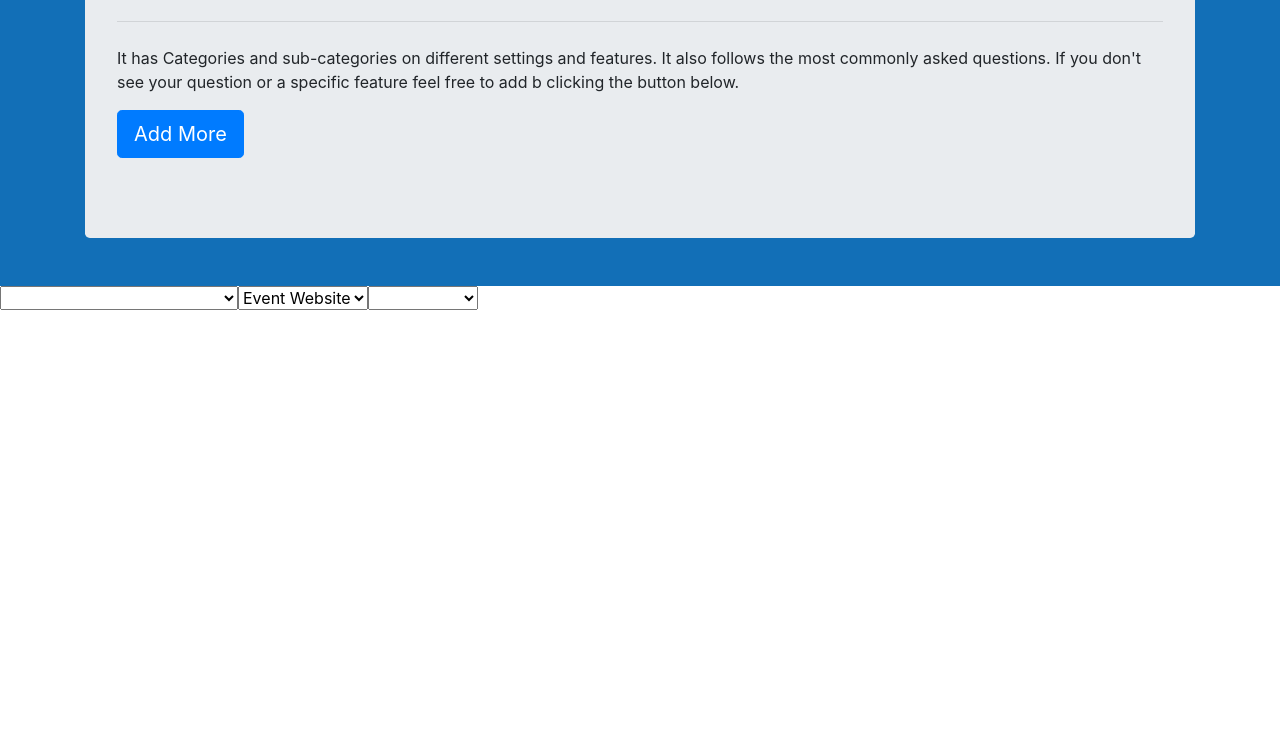
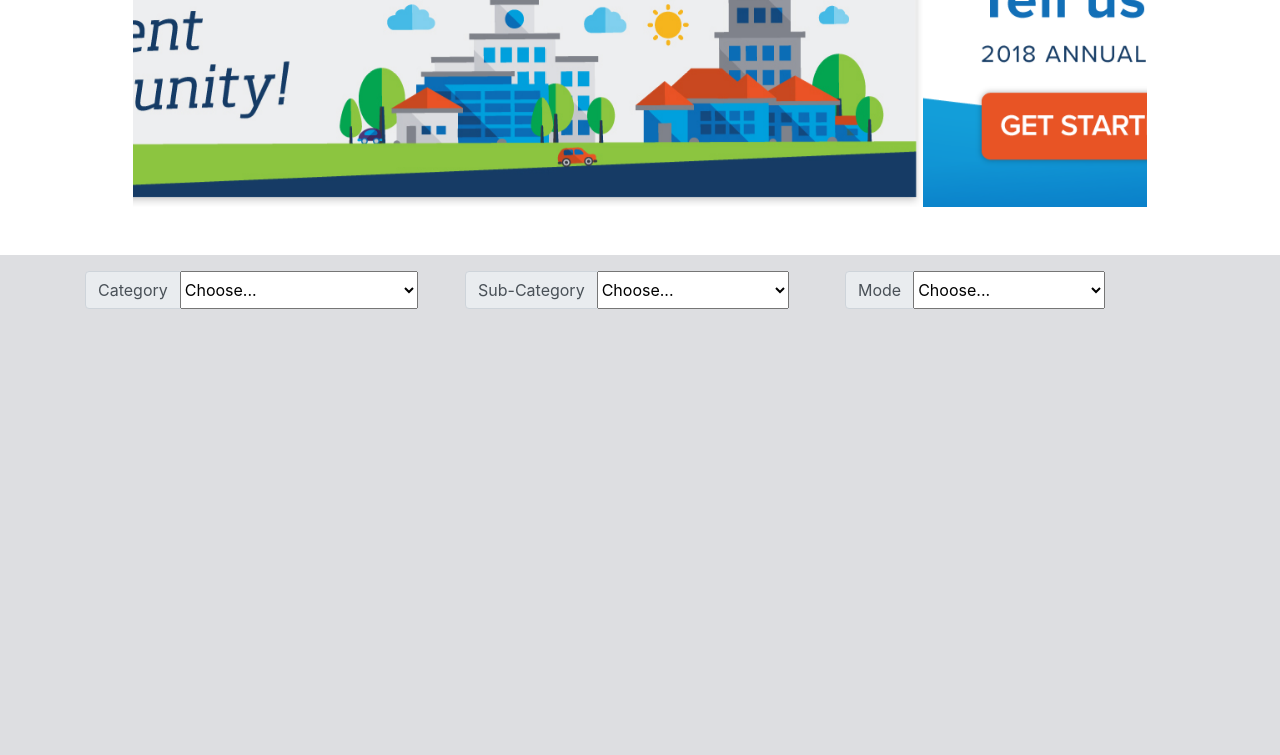
Before and after one commit to ashishcodes4/autoTextGenerator, a plain HTML site: page index2.html in a window 1280 px wide. Shown: the part 244-999 px from the top of the page. Before the commit the page ends 800 px from the top, so only its background shows below. Drawn offline with nearby package versions, Linux system fonts and the light colour scheme.

Commit message:
making changes to the homepage, added js to bootstrap page

```diff
--- a/index2.html
+++ b/index2.html
@@ -1,7 +1,7 @@
 <!doctype html>
 <!--
 Author: Ashish Nandan Singh
-Source Code: https://www.github.com/ashishcodes4
+Source Code: https://github.com/ashishcodes4/autoTextGenerator
 Twitter: https://www.twitter.com/ashishnandansingh
 -->
 <html lang="en">
@@ -15,7 +15,7 @@ Twitter: https://www.twitter.com/ashishnandansingh
   <link rel="stylesheet" href="https://maxcdn.bootstrapcdn.com/bootstrap/4.0.0/css/bootstrap.min.css" integrity="sha384-Gn5384xqQ1aoWXA+058RXPxPg6fy4IWvTNh0E263XmFcJlSAwiGgFAW/dAiS6JXm"
     crossorigin="anonymous">
 
-  <title>Hello, world!</title>
+  <title></title>
 
   <style>
     .navbar {
@@ -24,7 +24,6 @@ Twitter: https://www.twitter.com/ashishnandansingh
 
     .navbar a {
       color: #ffffff !important;
-      margin: 0 auto;
     }
 
     .top {
@@ -34,6 +33,18 @@ Twitter: https://www.twitter.com/ashishnandansingh
     .select_type {
       display: flex;
       width: 100%;
+    }
+    .main_body {
+      background-color:	#DDDEE1;
+      height: 500px;;
+    }
+    select {
+    min-width: 12em;
+    }
+    .slider_width {
+      padding: 3em;
+      width: 1110px;
+      margin: 0 auto;
     }
   </style>
 </head>
@@ -46,8 +57,21 @@ Twitter: https://www.twitter.com/ashishnandansingh
     </a>
     <a class="navbar-brand" href="#">Auto Text Generator Tool</a>
   </nav>
-  <div class="top">
-      <div class="container">
+  <div id="carouselSlidesOnly" class="carousel slide slider_width" data-ride="carousel">
+      <div class="carousel-inner">
+        <div class="carousel-item active">
+          <img class="d-block w-100" src="images/banner-one.jpg" alt="First slide">
+        </div>
+        <div class="carousel-item">
+          <img class="d-block w-100" src="images/banner-two.png" alt="Second slide">
+        </div>
+        <div class="carousel-item">
+          <img class="d-block w-100" src="images/banner-three.png" alt="Third slide">
+        </div>
+      </div>
+    </div>
+  <!-- <div class="top">
+      <div class="container-fluid">
           <div class="jumbotron">
             <h1 class="display-4">Text Generator Tool</h1>
             <p class="lead">This is a simple text generator unit, for generating text for different modes of communication with the client.</p>
@@ -59,12 +83,17 @@ Twitter: https://www.twitter.com/ashishnandansingh
             </p>
           </div>
         </div>
+  </div> -->
+  <div class="main_body">
+      <div class="container">
+          <div class="row">
+            <div class="col-sm">
+                <div class="input-group mb-3 mt-3">
+                    <div class="input-group-prepend">
+                      <label class="input-group-text" for="inputGroupCategory">Category</label>
                     </div>
-  <div class="main_body">
-      <div class="select_type">
-          <div class="category">
-            <select id="category" name="text">
-              <option value="none" selected=""></option>
+                    <select class="category-select" id="category">
+                        <option selected>Choose...</option>
                         <option value="Event Details">Event Details</option>
                         <option value="Website">Website &amp; Registration</option>
                         <option value="Promotion">Promotion &amp; Communication</option>
@@ -72,22 +101,33 @@ Twitter: https://www.twitter.com/ashishnandansingh
                         <option value="Reporting">Reporting</option>
                     </select>
                   </div>
-          <div class="subCategory">
-            <select id="subCategory">
-              <option value="event_website">Event Website</option>
-              <option value="registration">Registration</option>
-              <option value="surveys">Survey</option>
-              <option value="onsite">Onsite</option>
-              <option value="question">Questions</option>
+            </div>
+            <div class="col-sm">
+                <div class="input-group mb-3 mt-3">
+                    <div class="input-group-prepend">
+                      <label class="input-group-text" for="inputGroupSubCategory">Sub-Category</label>
+                    </div>
+                    <select class="subCategory-select" id="subCategory">
+                      <option selected>Choose...</option>
+                      <option value="1">One</option>
+                      <option value="2">Two</option>
+                      <option value="3">Three</option>
                     </select>
                   </div>
-          <div class="modes">
-            <select id="modes">
-              <option value="null"></option>
+            </div>
+            <div class="col-sm">
+                <div class="input-group mb-3 mt-3">
+                    <div class="input-group-prepend">
+                      <label class="input-group-text" for="inputGroupModes">Mode</label>
+                    </div>
+                    <select class="mode-select" id="modes">
+                        <option selected>Choose...</option>
                         <option value="chat">Chat</option>
                         <option value="email">Email</option>
                         <option value="case_notes">Case Notes</option>
                     </select>
+                  </div>
+            </div>
           </div>
         </div>
   </div>
@@ -100,6 +140,7 @@ Twitter: https://www.twitter.com/ashishnandansingh
     crossorigin="anonymous"></script>
   <script src="https://maxcdn.bootstrapcdn.com/bootstrap/4.0.0/js/bootstrap.min.js" integrity="sha384-JZR6Spejh4U02d8jOt6vLEHfe/JQGiRRSQQxSfFWpi1MquVdAyjUar5+76PVCmYl"
     crossorigin="anonymous"></script>
+  <script src="script.js" type="text/javascript"></script>
 </body>
 
 </html>
```
Also changed, not shown: images/banner-one.jpg (added), images/banner-three.png (added), images/banner-two.png (added). Lines whose indentation alone changed are shown as unchanged.
